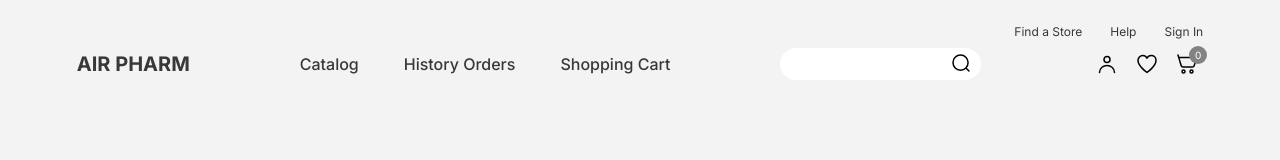
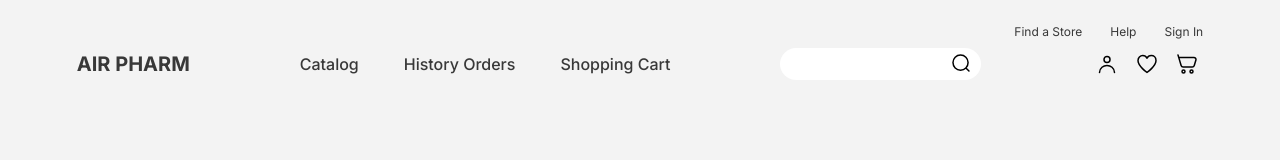
Before and after one commit to kaktusGr/DRONE-PHARMACY, a React (Create React App) app: page / in a window 1280 px wide. Shown: the top 160 px of the page. Built offline with nearby package versions, Linux system fonts and the light colour scheme; no server answers.

Commit message:
Update component Header with display of numbers of selected products

```diff
--- a/src/components/Header.js
+++ b/src/components/Header.js
@@ -35,7 +35,8 @@ export default function Header() {
                         <Link to='favourites'><img src="./images/icons/heart.svg" alt="favourites" /></Link>
                         <Link to='shopping-cart'>
                             <img src="./images/icons/cart.svg" alt="cart" />
-                            <span className="count-products">{context.cartItems.length}</span>
+                            {context.cartItems.length > 0
+                                && <span className="count-products">{context.cartItems.length}</span>}
                         </Link>
                     </div>
                 </div>
```
